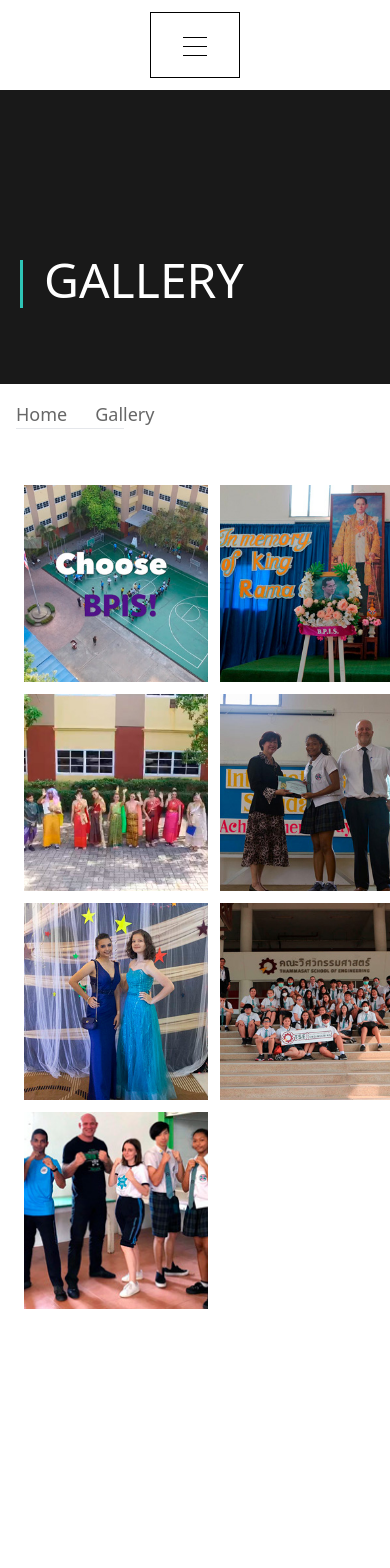
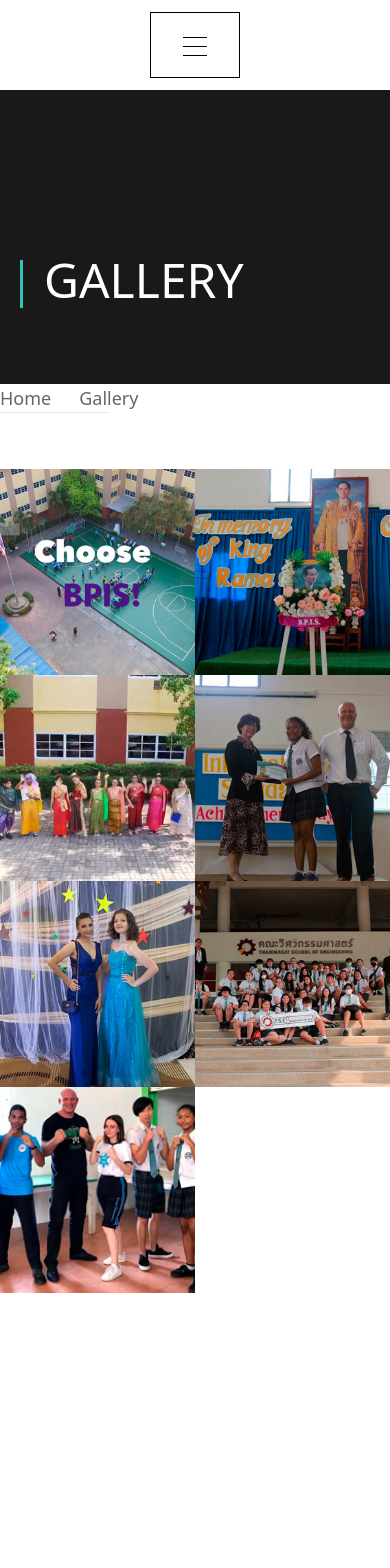
Before and after one commit to StRane/bpis-app, a Next.js app: page /gallery in a window 390 px wide. Shown: the top 1568 px of the page. Built offline with nearby package versions, Linux system fonts and the light colour scheme.

Commit message:
fixed gallery

```diff
--- a/pages/gallery.tsx
+++ b/pages/gallery.tsx
@@ -20,10 +20,10 @@ const Gallery: NextPage = () => {
       <main>
         <NavBar />
         <Pagetitle name="Gallery" />
-        <div className="m-4 col-start-1 col-span-12 text-left text-lg text-bpisgry font-light grid grid-cols-4 gap-9">
+        <div className="xl:m-4 col-start-1 col-span-12 text-left text-lg text-bpisgry font-light grid grid-cols-4 gap-9">
           <NavigationHelper name="Gallery" />
           <div
-            className='col-span-12 mx-2 pt-5 mb-60 md:mb-10 grid gap-3 grid-cols-2 md:grid-cols-3 lg:grid-cols-4 min-h-screen'
+            className='col-span-12 lg:mx-2 pt-5 mb-60 md:mb-10 grid lg:gap-3 grid-cols-2 md:grid-cols-3 lg:grid-cols-4 min-h-screen w-screen'
           >
             <GalleryContent />
           </div>
```
